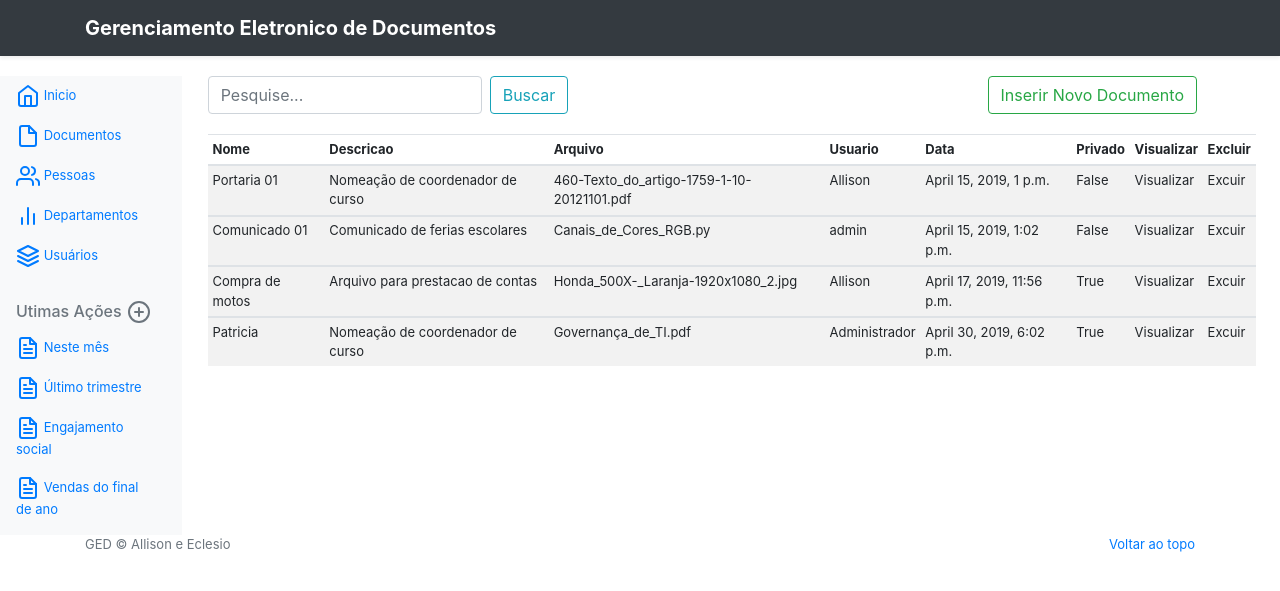
After one commit to ADSVilhena/criacao-do-esqueleto-do-projeto-ged, a Django app: page /dashboard/documentos/ in a window 1280 px wide. The commit adds this page. Shown: the top 591 px of the page. Run offline with Django 3.2, Linux system fonts and the light colour scheme; data comes from the database, SQL or seed files in the repository; both versions use the stored data as it was after the commit; some libraries are stand-ins or nearby versions.

Commit message:
Inserção

```diff
--- a/GED/models.py
+++ b/GED/models.py
@@ -23,7 +23,7 @@ class Pessoa(models.Model):
     email = models.CharField(max_length=200)
     departamento = models.ForeignKey(Departamento, on_delete=models.PROTECT)
     funcao = models.ForeignKey(Funcao, on_delete=models.PROTECT)
-    user = models.OneToOneField(User, on_delete=models.CASCADE, default=None, blank=True)
+    user = models.OneToOneField(User, on_delete=models.CASCADE,  blank=True)
 
     def __str__(self):
         return self.nome
--- a/GED/templates/base-menu.html
+++ b/GED/templates/base-menu.html
@@ -11,17 +11,27 @@
         integrity="sha384-ggOyR0iXCbMQv3Xipma34MD+dH/1fQ784/j6cY/iJTQUOhcWr7x9JvoRxT2MZw1T" crossorigin="anonymous">
 </head>
 <style>
+
+body{
+    font-size: 13px;
+}
 .row{
-    justify-content: center;
 }
 
 .col, .col-1, .col-10, .col-11, .col-12, .col-2, .col-3, .col-4, .col-5, .col-6, .col-7, .col-8, .col-9, .col-auto, .col-lg, .col-lg-1, .col-lg-10, .col-lg-11, .col-lg-12, .col-lg-2, .col-lg-3, .col-lg-4, .col-lg-5, .col-lg-6, .col-lg-7, .col-lg-8, .col-lg-9, .col-lg-auto, .col-md, .col-md-1, .col-md-10, .col-md-11, .col-md-12, .col-md-2, .col-md-3, .col-md-4, .col-md-5, .col-md-6, .col-md-7, .col-md-8, .col-md-9, .col-md-auto, .col-sm, .col-sm-1, .col-sm-10, .col-sm-11, .col-sm-12, .col-sm-2, .col-sm-3, .col-sm-4, .col-sm-5, .col-sm-6, .col-sm-7, .col-sm-8, .col-sm-9, .col-sm-auto, .col-xl, .col-xl-1, .col-xl-10, .col-xl-11, .col-xl-12, .col-xl-2, .col-xl-3, .col-xl-4, .col-xl-5, .col-xl-6, .col-xl-7, .col-xl-8, .col-xl-9, .col-xl-auto{
-    margin-right: 30px;
+    margin-right: 2%;
+
+}
+@media (min-width: 68px){
+.col-md-2 {
+    flex: 0 0 16.666667%;
+    max-width: 15%;
+}
 }
 </style>
 <body>
     </header>
-        <div class="navbar navbar-dark bg-dark shadow-sm">
+        <div class="navbar navbar-dark bg-dark shadow-sm" style="margin-bottom: 20px;">
             <div class="container d-flex justify-content-between">
                 <a href="http://localhost:8000/" class="navbar-brand d-flex align-items-center">
                     <strong>Gerenciamento Eletronico de Documentos</strong>
@@ -34,25 +44,25 @@
             <div class="sidebar-sticky">
                 <ul class="nav flex-column">
                     <li class="nav-item">
-                        <a class="nav-link active" href="#">
+                        <a class="nav-link active" href="{% url 'dashboard' %}">
                             <span data-feather="home"></span>
                             Inicio <span class="sr-only">(atual)</span>
                         </a>
                     </li>
                     <li class="nav-item">
-                        <a class="nav-link" href="#">
+                        <a class="nav-link" href="{% url 'dashboard_documentos' %}">
                             <span data-feather="file"></span>
                             Documentos
                         </a>
                     </li>
                     <li class="nav-item">
-                        <a class="nav-link" href="#">
+                        <a class="nav-link" href="{% url 'dashboard_pessoas' %}">
                             <span data-feather="users"></span>
                             Pessoas
                         </a>
                     </li>
                     <li class="nav-item">
-                        <a class="nav-link" href="#">
+                        <a class="nav-link" href="{% url 'dashboard_departamentos' %}">
                             <span data-feather="bar-chart-2"></span>
                             Departamentos
                         </a>
@@ -100,7 +110,7 @@
             </div>
         </nav>
 
-        <main role="main col-md-10">
+        <main role="main col-md-10" style="width: 80%;">
             {% block main %}
             {% endblock main %}
         </main>
--- /dev/null
+++ b/GED/templates/model-details.html
@@ -0,0 +1,58 @@
+{% extends "base-menu.html" %}
+{% block main %}
+
+<style>
+    .search-field {
+        margin-bottom: 20px;
+        display: flex;
+    }
+</style>
+
+<div class="search-field">
+
+    <form action="{% url 'dashboard_busca_documentos' %}" method="POST" class="form-inline my-2 my-lg-0">
+        {% csrf_token %}
+        <input name="consulta" class="form-control mr-sm-2" type="search" placeholder="Pesquise..." aria-label="Search">
+        <button class="btn btn-outline-info my-2 my-sm-0" type="submit">Buscar</button>
+    </form>
+
+    <div style="margin-left: 40%">
+        <form action="{% url 'create_documents' %}">
+            <button class="btn btn-outline-success my-2 my-sm-0" type="submit">Inserir Novo
+                Documento</button>
+        </form>
+    </div>
+</div>
+
+<div class="table-responsive">
+    <table class="table table-striped table-sm">
+        <thead>
+            <tr>
+                <th>Nome</th>
+                <th>Descricao</th>
+                <th>Arquivo</th>
+                <th>Usuario</th>
+                <th>Data</th>
+                <th>Privado</th>
+                <th>Visualizar</th>
+                <th>Excluir</th>
+
+            </tr>
+        </thead>
+        {% for doc in documentos %}
+        <tbody>
+            <tr>
+                <td>{{ doc.nome }}</td>
+                <td>{{ doc.descricao }}</td>
+                <td>{{ doc.arquivo }}</td>
+                <td>{{ doc.pessoa_usuario }}</td>
+                <td>{{ doc.data_cadastro }}</td>
+                <td>{{ doc.documento_privado }}</td>
+                <td>Visualizar</td>
+                <td>Excuir</td>
+            </tr>
+        </tbody>
+        {% endfor %}
+    </table>
+</div>
+{% endblock main %}
--- a/GED/urls.py
+++ b/GED/urls.py
@@ -1,9 +1,17 @@
 from django.urls import path
-from .views import list_documentos, buscar_documento, detalhes_documentos, dashboard
+from .views import dashboard_pessoas, create_pessoa, create_departamentos, dashboard_departamentos, create_documents, list_documentos, buscar_documento, detalhes_documentos, dashboard, dashboard_documentos, dashboard_busca_documento
 
 urlpatterns = [
     path('', list_documentos, name = 'list_documento'),
     path('buscar/', buscar_documento, name = 'buscar_documento'),
     path('dashboard/', dashboard, name = 'dashboard'),
-    path('detalhes/<int:id>/', detalhes_documentos, name='detalhes_documentos')
+    path('detalhes/<int:id>/', detalhes_documentos, name='detalhes_documentos'),
+    path('dashboard/documentos/', dashboard_documentos, name='dashboard_documentos'),
+    path('dashboard/documentos/buscar', dashboard_busca_documento, name='dashboard_busca_documentos'),
+    path('dashboard/documentos/novo', create_documents, name='create_documents'),
+    path('dashboard/departamentos', dashboard_departamentos, name='dashboard_departamentos'),
+    path('dashboard/departamentos/novo', create_departamentos, name='create_departamentos'),
+    path('dashboard/pessoas', dashboard_pessoas, name='dashboard_pessoas'),
+    path('dashboard/pessoa/novo', create_pessoa, name='create_pessoa'),
+
 ]
--- a/GED/views.py
+++ b/GED/views.py
@@ -1,7 +1,7 @@
 from django.shortcuts import render, redirect
 from django.http import HttpResponse
-from .models import Documento
-
+from .models import Documento, Departamento, Pessoa
+from .forms import CreateDocuments, DepartamentoForms, PessoaForms
 
 def list_documentos(request):
     documentos = Documento.objects.filter(documento_privado=False)
@@ -10,7 +10,6 @@ def list_documentos(request):
 def buscar_documento(request):
     campo_busca = request.POST['consulta']
     documentos = Documento.objects.filter(nome__contains = campo_busca).filter(documento_privado=False)
-
     return render(request, 'documentos.html', {'documentos': documentos})
 
 def detalhes_documentos(request, id):
@@ -18,5 +17,44 @@ def detalhes_documentos(request, id):
     return render(request, 'detalhes.html', {'documento': documento})
 
 def dashboard(request):
-    documentos = Documento.objects.filter(documento_privado=False)
+    documentos = Documento.objects.filter()
     return render(request, 'dashboard.html', {'documentos':documentos})
+
+def dashboard_documentos(request):
+    documentos = Documento.objects.filter()
+    return render(request, 'model-details.html', {'documentos':documentos})
+
+def dashboard_busca_documento(request):
+    campo_busca = request.POST['consulta']
+    documentos = Documento.objects.filter(nome__contains = campo_busca)
+
+    return render(request, 'model-details.html', {'documentos': documentos})
+
+def create_documents(request):
+    form = CreateDocuments(request.POST)
+    if form.is_valid():
+        form.save()
+        return redirect('dashboard_documentos')
+    return render(request, 'forms.html', {'form':form})
+
+def dashboard_departamentos(request):
+    departamento = Departamento.objects.all()
+    return render(request, 'details_departamento.html', {'departamento': departamento})
+
+def create_departamentos(request):
+    form = DepartamentoForms(request.POST or None)
+    if form.is_valid():
+        form.save()
+        return redirect('dashboard_departamentos')
+    return render(request, 'forms.html', {'form': form})
+
+def dashboard_pessoas(request):
+    pessoa = Pessoa.objects.all()
+    return render(request, 'details_people.html', {'pessoa': pessoa})
+
+def create_pessoa(request):
+    form = PessoaForms(request.POST or None)
+    if form.is_valid():
+        form.save()
+        return redirect('dashboard_pessoas')
+    return render(request, 'forms.html', {'form': form})
--- a/GerenciamentoEscolar/settings.py
+++ b/GerenciamentoEscolar/settings.py
@@ -37,9 +37,12 @@ INSTALLED_APPS = [
     'django.contrib.sessions',
     'django.contrib.messages',
     'django.contrib.staticfiles',
+    'crispy_forms',
     'GED',
     'admin_reorder',
 ]
+
+CRISPY_TEMPLATE_PACK = 'bootstrap4'
 
 MIDDLEWARE = [
     'django.middleware.security.SecurityMiddleware',
```
Also changed, not shown: GED/forms.py (added, +18 -0 lines), GED/templates/dashboard.html (+33 -19 lines), GED/templates/details_departamento.html (added, +50 -0 lines), GED/templates/details_people.html (added, +58 -0 lines), GED/templates/forms.html (+24 -0 lines), templates/admin/index.html (+2 -52 lines), GED/templates/document_list.html (deleted), db.sqlite3, media/3d.png (added), 2 other files.
